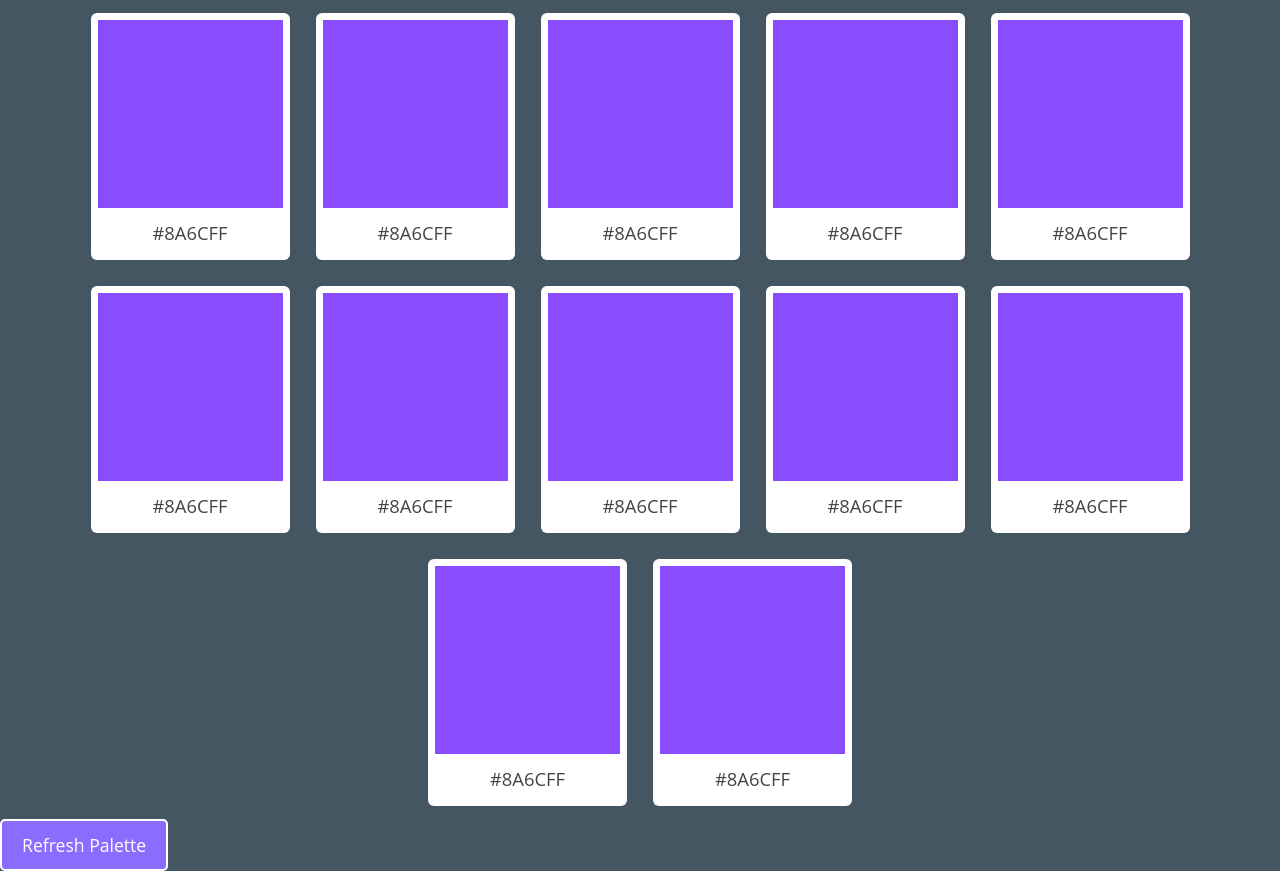
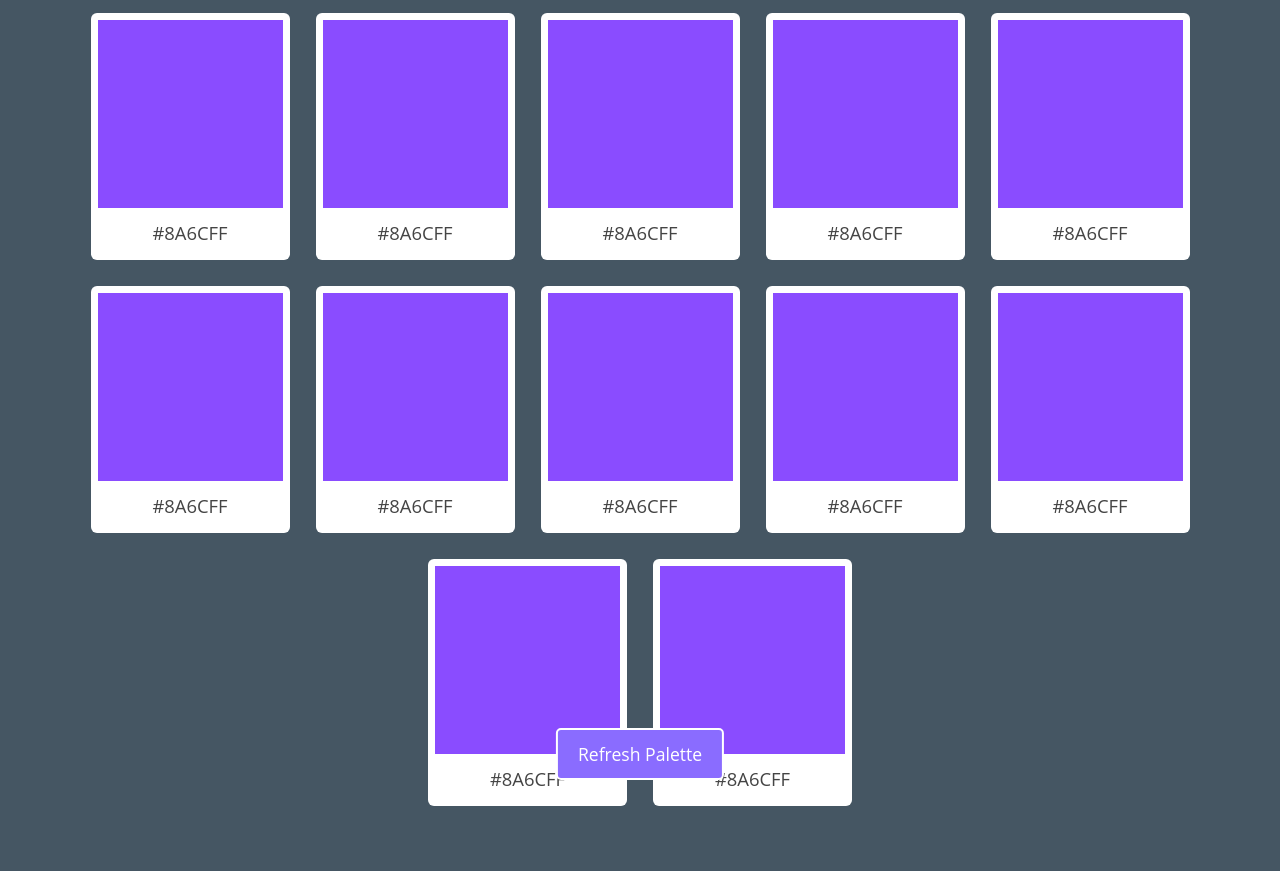
Before and after one commit to rana-web-dev/Random-Color-Palette, a plain HTML site: page index.html in a window 1280 px wide. After the commit the page ends 819 px from the top, so only its background shows below. Drawn offline with Linux system fonts and the light colour scheme.

Commit message:
Add complete css

```diff
--- a/style.css
+++ b/style.css
@@ -52,7 +52,10 @@ body {
     background: #8A6CFF;
     border: 2px solid #fff;
     transition: transform 0.3s ease;
-
+    position: fixed;
+    left: 50%;
+    bottom: 20px;
+    transform: translateX(-50%);
 }
 .refresh-palette:active {
     transform: scale(0.95);
```
